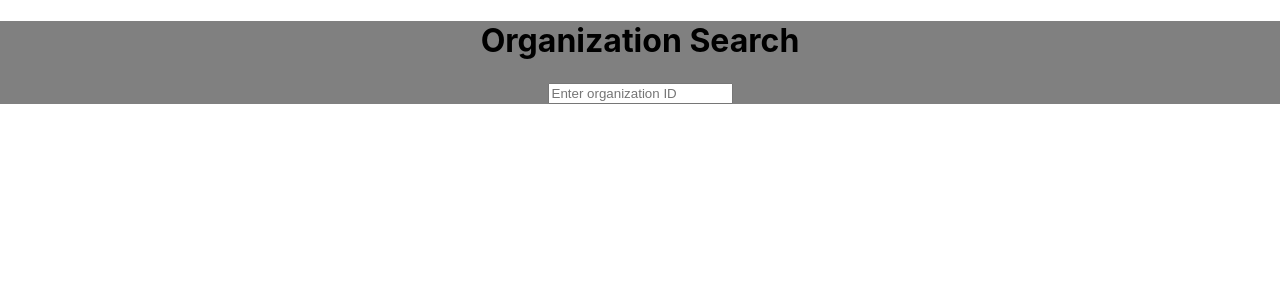
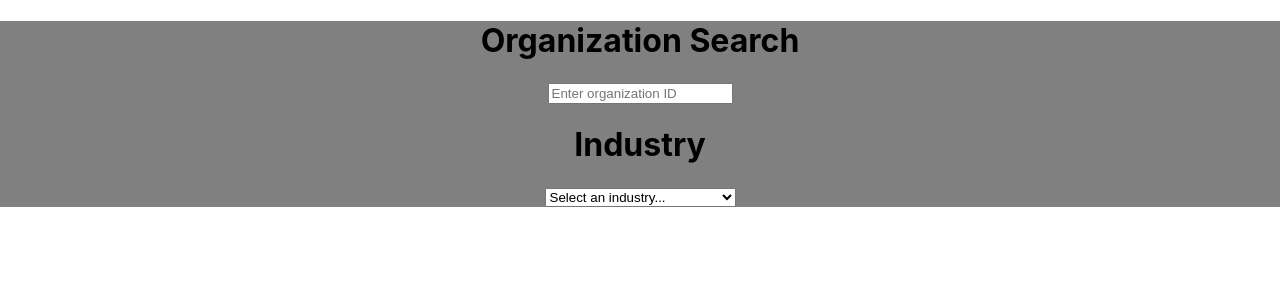
Before and after one commit to t-pawlisiak/hackathon-ui, a React (Create React App) app: page / in a window 1280 px wide. Shown: the top 300 px of the page. Built offline with nearby package versions, Linux system fonts and the light colour scheme.

Commit message:
Industry Select

```diff
--- a/src/App.tsx
+++ b/src/App.tsx
@@ -1,12 +1,15 @@
 import React from 'react';
 import './App.css';
 import OrganizationSearch from './components/OrganizationSearch';
+import IndustrySelect from './components/IndustrySelect';
 
 function App() {
   return (
     <div className="App">
       <h1>Organization Search</h1>
       <OrganizationSearch />
+      <h1>Industry</h1>
+      <IndustrySelect />
     </div>
   );
 }
--- /dev/null
+++ b/src/components/IndustrySelect.tsx
@@ -0,0 +1,54 @@
+import React, { useState } from 'react';
+
+const IndustrySelect: React.FC = () => {
+  const [industry, setIndustry] = useState<string | undefined>(undefined);
+
+  const organizationIndustries = [
+    { label: 'Arts', value: 'Arts' },
+    { label: 'Automotive', value: 'Automotive' },
+    { label: 'Constructions & Engineering', value: 'Constructions & Engineering' },
+    { label: 'Consulting', value: 'Consulting' },
+    { label: 'Consumer Goods', value: 'Consumer Goods' },
+    { label: 'Education', value: 'Education' },
+    { label: 'Energy', value: 'Energy' },
+    { label: 'Entertainment', value: 'Entertainment' },
+    { label: 'Finance', value: 'Finance' },
+    { label: 'Fintech', value: 'Fintech' },
+    { label: 'Food & Beverages', value: 'Food & Beverages' },
+    { label: 'Government', value: 'Government' },
+    { label: 'Healthcare', value: 'Healthcare' },
+    { label: 'Human Resources', value: 'Human Resources' },
+    { label: 'Insurance', value: 'Insurance' },
+    { label: 'IT', value: 'IT' },
+    { label: 'Logistics', value: 'Logistics' },
+    { label: 'Manufacturing', value: 'Manufacturing' },
+    { label: 'Marketing', value: 'Marketing' },
+    { label: 'Media', value: 'Media' },
+    { label: 'NGO', value: 'NGO' },
+    { label: 'Professional Services', value: 'Professional Services' },
+    { label: 'Real Estate', value: 'Real Estate' },
+    { label: 'Restaurants', value: 'Restaurants' },
+    { label: 'Retail', value: 'Retail' },
+    { label: 'Software', value: 'Software' },
+    { label: 'Sports', value: 'Sports' },
+    { label: 'Telecom', value: 'Telecom' },
+    { label: 'Travel & Leisure', value: 'Travel & Leisure' },
+    { label: 'Other', value: 'Other' }
+  ];
+
+  return (
+    <select
+      value={industry}
+      onChange={(e) => setIndustry(e.target.value)}
+    >
+      <option value={undefined}>Select an industry...</option>
+      {organizationIndustries.map((industryOption) => (
+        <option key={industryOption.value} value={industryOption.value}>
+          {industryOption.label}
+        </option>
+      ))}
+    </select>
+  );
+};
+
+export default IndustrySelect;
```
